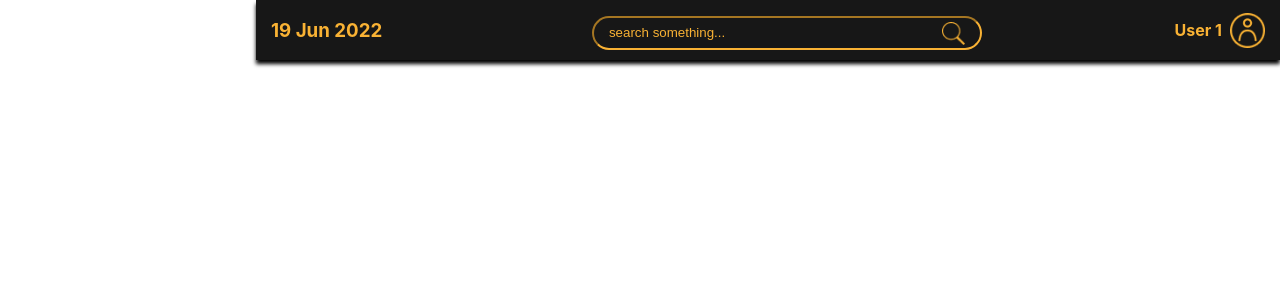
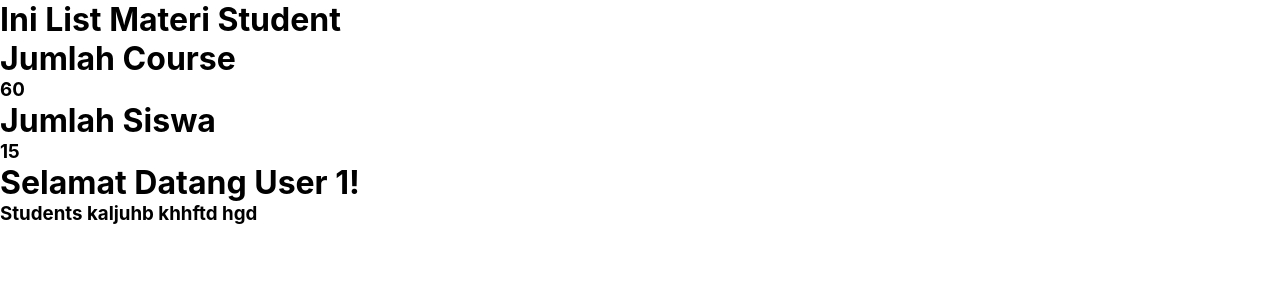
Before and after one commit to rg-km/final-project-engineering-49, a React (Create React App) app in the folder FE/lms49-app/: page / in a window 1280 px wide. Shown: the top 300 px of the page. Built offline with nearby package versions, Linux system fonts and the light colour scheme.

Commit message:
ListMateriStudent

```diff
--- a/FE/lms49-app/src/App.js
+++ b/FE/lms49-app/src/App.js
@@ -2,10 +2,11 @@ import React from "react";
 import Login from "./Component/Auth/Login";
 import Register from "./Component/Auth/Register";
 import Navbar from "./Component/Navbar/Navbar";
+import Student from "./Component/Student/ListMateriStudent"
 
 function App() {
     return (
-        <Navbar />
+        <Student/>
     )
 }
 
--- a/FE/lms49-app/src/Component/Student/ListMateriStudent.js
+++ b/FE/lms49-app/src/Component/Student/ListMateriStudent.js
@@ -5,6 +5,36 @@ function ListMateriStudent() {
     return (
         <div className="listMateriStudent">
             <h1>Ini List Materi Student</h1>
+            <div class="content">
+            <div class="cards">
+                <div class="card">
+                    <div class="box">
+                        <h1>Jumlah Course</h1>
+                        <h3>60</h3>
+                    </div>
+                </div>
+                </div>
+                </div>
+                <div class="content">
+            <div class="cards">
+                <div class="card">
+                    <div class="box">
+                        <h1>Jumlah Siswa</h1>
+                        <h3>15</h3>
+                    </div>
+                </div>
+                </div>
+                </div>
+                <div class="content">
+            <div class="cards">
+                <div class="card">
+                    <div class="box">
+                        <h1>Selamat Datang User 1!</h1>
+                        <h3>Students kaljuhb khhftd hgd</h3>
+                    </div>
+                </div>
+                </div>
+                </div>
         </div>
     )
 }
```
Also changed, not shown: FE/lms49-app/src/Component/Student/Style/ListMateriStudent.css (+18 -0 lines), 1 other file (tests, documents, lock files or other folders).
